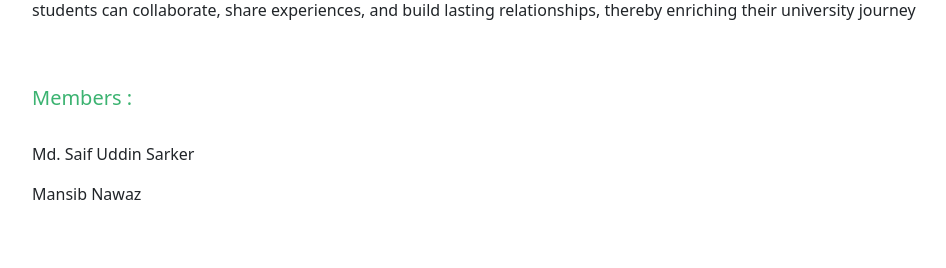
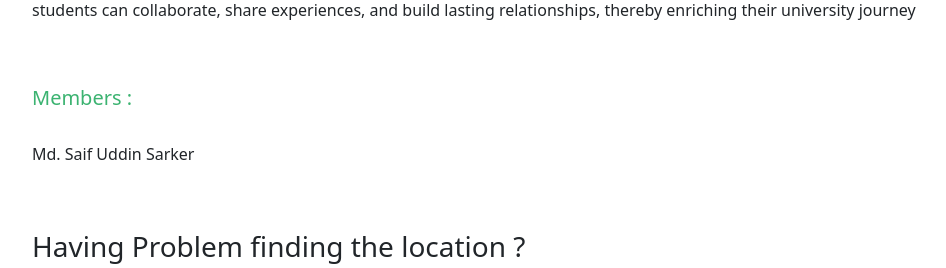
Before and after one commit to saifsami78/CampusConnect, a PHP site: the page made by About Us.php in a window 1280 px wide. Shown: the part 275-543 px from the top of the page, without its empty margins (50-996 px from the left). Run offline with PHP 8.4, Linux system fonts and the light colour scheme; the visitor is signed in with stand-in values (Sample User, id 1).

Commit message:
Added Readme.md

```diff
--- a/About Us.php
+++ b/About Us.php
@@ -42,7 +42,7 @@ if(!isset($_SESSION['username'])){
         <br>
 
         <p>Md. Saif Uddin Sarker</p>
-        <p>Mansib Nawaz</p>
+
       </div>
 
       <div class="container">
```
Also changed, not shown: README.md, 6 other files.
